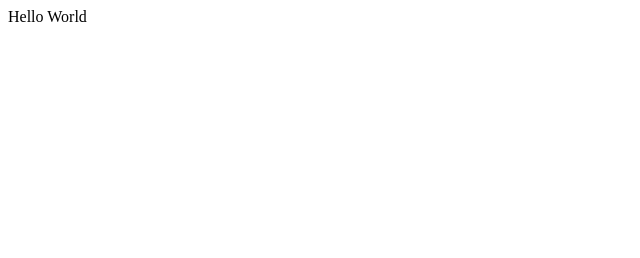
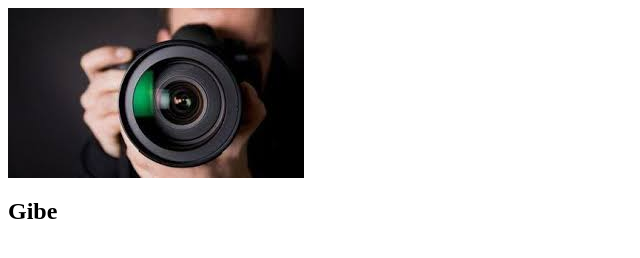
Before and after one commit to aryog42/my-repo-from-remote, a plain HTML site: page index.html in a window 1280 px wide. Shown: the whole page, without its empty margins (0-640 px from the left). Drawn offline with Linux system fonts and the light colour scheme.

Commit message:
Changed Hello World with img and h2 to display simple profile data. Image file added in the folder images and used as resource in the img element in index.html file

```diff
--- a/index.html
+++ b/index.html
@@ -2,7 +2,10 @@
     <head>
     </head>
         <body>
-        Hello World
+            <div>
+                <img src="images/images.jpg" alt="profile image" />
+                <h2>Gibe</h2>
+            </div>
         </body>
 
 </html>
```
Also changed, not shown: images/images.jpg (added).
